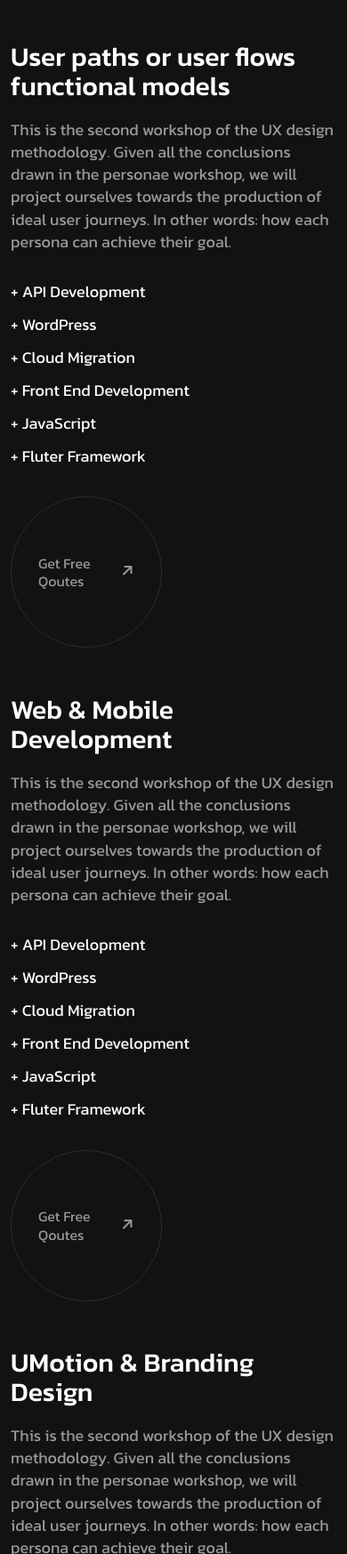
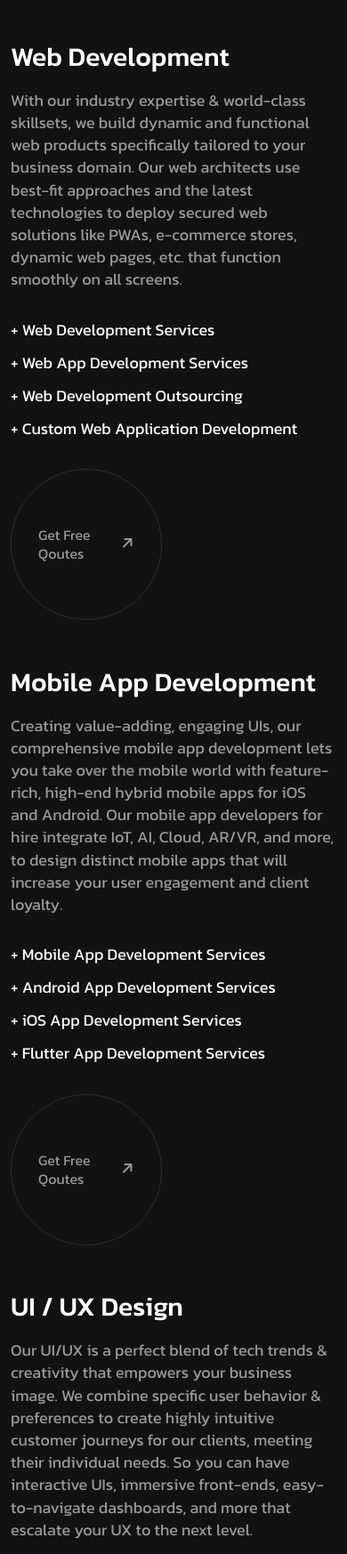
Before and after one commit to KronexTechnology/kronextechnology, a plain HTML site: page service.html in a window 390 px wide. Shown: the part 1560-3307 px from the top of the page at 89% size. Drawn offline with Linux system fonts and the light colour scheme.

Commit message:
service and portfolio.html
Update service and portfolio page and remove teams from the navbar

```diff
--- a/service.html
+++ b/service.html
@@ -1,4 +1,7 @@
-<!DOCTYPE html><html lang="en"><head>
+<!DOCTYPE html>
+<html lang="en">
+
+<head>
   <meta charset="UTF-8">
   <meta http-equiv="X-UA-Compatible" content="IE=edge">
   <meta name="viewport" content="width=device-width, initial-scale=1.0">
@@ -12,7 +15,8 @@
   <!-- Google Fonts -->
   <link rel="preconnect" href="https://fonts.googleapis.com">
   <link rel="preconnect" href="https://fonts.gstatic.com" crossorigin="">
-  <link href="https://fonts.googleapis.com/css2?family=Kanit:wght@300;400;500;600;700&amp;display=swap" rel="stylesheet">
+  <link href="https://fonts.googleapis.com/css2?family=Kanit:wght@300;400;500;600;700&amp;display=swap"
+    rel="stylesheet">
 
   <!-- All CSS files -->
   <link rel="stylesheet" href="css/bootstrap.min.css">
@@ -106,8 +110,10 @@
     <div class="header__inner">
       <div class="header__logo">
         <a href="index.html">
-          <img class="logo-primary" src="images/kronexlogo_side (2).png" alt="Site Logo" style="height: 120px; width: auto;">
-          <img class="logo-secondary" src="images/kronexlogo_white.png" alt="Moibile Logo" style="height: auto; width: 170px;">
+          <img class="logo-primary" src="images/kronexlogo_side (2).png" alt="Site Logo"
+            style="height: 120px; width: auto;">
+          <img class="logo-secondary" src="images/kronexlogo_white.png" alt="Moibile Logo"
+            style="height: auto; width: 170px;">
         </a>
       </div>
       <div class="header__nav-icon">
@@ -305,12 +311,12 @@
                 <div class="content-wrapper">
                   <div class="left-content">
                     <ul class="service__list-6">
-                      <li class="active"><a href="#service_1">Interaction <br>Design</a></li>
-                      <li><a href="#service_2">Web &amp; Mobile <br>Development</a></li>
-                      <li><a href="#service_3">Motion &amp; Branding <br>Design</a></li>
-                      <li><a href="#service_4">Digital <br> Maketing</a></li>
-                      <li><a href="#service_5">Concept and <br>Strategy</a></li>
-                      <li><a href="#service_6">Illustrations &amp; <br> Prototype</a></li>
+                      <li class="active"><a href="#service_1">Web Development</a></li>
+                      <li><a href="#service_2">Mobile App<br>Development</a></li>
+                      <li><a href="#service_3">UI / UX Design</a></li>
+                      <li><a href="#service_4">AI / ML</a></li>
+                      <li><a href="#service_5">Software <br> Development</a></li>
+                      <li><a href="#service_6">Digital Mrketing &amp; <br> SEO</a></li>
                     </ul>
                   </div>
 
@@ -344,18 +350,16 @@
                         </div>
 
                         <div class="animation__service_page">
-                          <h2 class="service__title-6">User paths or user flows functional models</h2>
-                          <p>This is the second workshop of the UX design methodology. Given all the conclusions drawn
-                            in the personae workshop, we will project ourselves towards the production of ideal user
-                            journeys.
-                            In other words: how each persona can achieve their goal.</p>
+                          <h2 class="service__title-6">Web Development</h2>
+                          <p>With our industry expertise & world-class skillsets, we build dynamic and
+                            functional web products specifically tailored to your business domain. Our web architects
+                            use best-fit approaches and the latest technologies to deploy secured web solutions like
+                            PWAs, e-commerce stores, dynamic web pages, etc. that function smoothly on all screens.</p>
                           <ul>
-                            <li>+ API Development</li>
-                            <li>+ WordPress</li>
-                            <li>+ Cloud Migration</li>
-                            <li>+ Front End Development</li>
-                            <li>+ JavaScript</li>
-                            <li>+ Fluter Framework</li>
+                            <li>+ Web Development Services</li>
+                            <li>+ Web App Development Services</li>
+                            <li>+ Web Development Outsourcing</li>
+                            <li>+ Custom Web Application Development</li>
                           </ul>
                           <div class="btn_wrapper">
                             <a href="service-details.html" class="wc-btn-secondary btn-item btn-hover"><span></span>Get
@@ -371,21 +375,16 @@
                         </div>
 
                         <div class="animation__service_page">
-                          <h2 class="service__title-6">Web &amp; Mobile Development</h2>
-                          <p>This is the second workshop of the UX design methodology. Given all the conclusions drawn
-                            in
-                            the
-                            personae workshop, we will project ourselves towards the production of ideal user journeys.
-                            In
-                            other
-                            words: how each persona can achieve their goal.</p>
+                          <h2 class="service__title-6">Mobile App Development</h2>
+                          <p>Creating value-adding, engaging UIs, our comprehensive mobile app development lets you take
+                            over the mobile world with feature-rich, high-end hybrid mobile apps for iOS and Android.
+                            Our mobile app developers for hire integrate IoT, AI, Cloud, AR/VR, and more, to design
+                            distinct mobile apps that will increase your user engagement and client loyalty.</p>
                           <ul>
-                            <li>+ API Development</li>
-                            <li>+ WordPress</li>
-                            <li>+ Cloud Migration</li>
-                            <li>+ Front End Development</li>
-                            <li>+ JavaScript</li>
-                            <li>+ Fluter Framework</li>
+                            <li>+ Mobile App Development Services</li>
+                            <li>+ Android App Development Services</li>
+                            <li>+ iOS App Development Services</li>
+                            <li>+ Flutter App Development Services</li>
                           </ul>
                           <div class="btn_wrapper">
                             <a href="service-details.html" class="wc-btn-secondary btn-item btn-hover"><span></span>Get
@@ -402,21 +401,17 @@
                         </div>
 
                         <div class="animation__service_page">
-                          <h2 class="service__title-6">UMotion &amp; Branding Design</h2>
-                          <p>This is the second workshop of the UX design methodology. Given all the conclusions drawn
-                            in
-                            the
-                            personae workshop, we will project ourselves towards the production of ideal user journeys.
-                            In
-                            other
-                            words: how each persona can achieve their goal.</p>
+                          <h2 class="service__title-6">UI / UX Design</h2>
+                          <p>Our UI/UX is a perfect blend of tech trends & creativity that empowers your business image.
+                            We combine specific user behavior & preferences to create highly intuitive customer journeys
+                            for our clients, meeting their individual needs. So you can have interactive UIs, immersive
+                            front-ends, easy-to-navigate dashboards, and more that escalate your UX to the next level.
+                          </p>
                           <ul>
-                            <li>+ API Development</li>
-                            <li>+ WordPress</li>
-                            <li>+ Cloud Migration</li>
-                            <li>+ Front End Development</li>
-                            <li>+ JavaScript</li>
-                            <li>+ Fluter Framework</li>
+                            <li>+ User Interface (UI) Design</li>
+                            <li>+ Responsive Web App Design</li>
+                            <li>+ Software-as-a-Service UI Design</li>
+                            <li>+ Ecommerce Website Design</li>
                           </ul>
                           <div class="btn_wrapper">
                             <a href="service-details.html" class="wc-btn-secondary btn-item btn-hover"><span></span>Get
@@ -432,21 +427,22 @@
                         </div>
 
                         <div class="animation__service_page">
-                          <h2 class="service__title-6">User paths or user flows functional models</h2>
-                          <p>This is the second workshop of the UX design methodology. Given all the conclusions drawn
-                            in
-                            the
-                            personae workshop, we will project ourselves towards the production of ideal user journeys.
-                            In
-                            other
-                            words: how each persona can achieve their goal.</p>
+                          <h2 class="service__title-6">AI / ML</h2>
+                          <p>We bring the endless power of artificial intelligence (AI) and machine learning (ML) to
+                            your business to optimize your decisions with data-driven, actionable insights. You can
+                            leverage our AI/ML services & solutions for real-time or raw data, to automate your business
+                            with enhanced analytical abilities, proficient products, agility, and ROI for a risk-free
+                            tomorrow.</p>
                           <ul>
-                            <li>+ API Development</li>
-                            <li>+ WordPress</li>
-                            <li>+ Cloud Migration</li>
-                            <li>+ Front End Development</li>
-                            <li>+ JavaScript</li>
-                            <li>+ Fluter Framework</li>
+                            <li>+ Machine Learning Development
+                            </li>
+                            <li>+ Artificial Intelligence Solutions
+                            </li>
+                            <li>+ Data Analytics and Visualization
+                            </li>
+                            <li>+ Custom AI Solutions
+                            </li>
+
                           </ul>
                           <div class="btn_wrapper">
                             <a href="service-details.html" class="wc-btn-secondary btn-item btn-hover"><span></span>Get
@@ -462,21 +458,16 @@
                         </div>
 
                         <div class="animation__service_page">
-                          <h2 class="service__title-6">User paths or user flows functional models</h2>
-                          <p>This is the second workshop of the UX design methodology. Given all the conclusions drawn
-                            in
-                            the
-                            personae workshop, we will project ourselves towards the production of ideal user journeys.
-                            In
-                            other
-                            words: how each persona can achieve their goal.</p>
+                          <h2 class="service__title-6">Software Development</h2>
+                          <p>As a leading IT software outsourcing company, we can expertly handle any simple to complex
+                            software projects of startups or enterprises to modernize businesses. We combine our 12+
+                            years of business excellence with modern techs, to create sturdy, scalable, & innovative
+                            software solutions that engage your end-users on any device or OS.</p>
                           <ul>
-                            <li>+ API Development</li>
-                            <li>+ WordPress</li>
-                            <li>+ Cloud Migration</li>
-                            <li>+ Front End Development</li>
-                            <li>+ JavaScript</li>
-                            <li>+ Fluter Framework</li>
+                            <li>+ Software Development Services</li>
+                            <li>+ Custom Software Development</li>
+                            <li>+ Enterprise Software Development</li>
+                            <li>+ Software Development Outsourcing</li>
                           </ul>
                           <div class="btn_wrapper">
                             <a href="service-details.html" class="wc-btn-secondary btn-item btn-hover"><span></span>Get
@@ -492,21 +483,16 @@
                         </div>
 
                         <div class="animation__service_page">
-                          <h2 class="service__title-6">Illustrations &amp; Prototype</h2>
-                          <p>This is the second workshop of the UX design methodology. Given all the conclusions drawn
-                            in
-                            the
-                            personae workshop, we will project ourselves towards the production of ideal user journeys.
-                            In
-                            other
-                            words: how each persona can achieve their goal.</p>
+                          <h2 class="service__title-6">Digital Mrketing &amp; SEO</h2>
+                          <p>We empower global enterprises and businesses to achieve this through creative content,
+                            personalized campaign creation with management, and 360-degree online reputation management
+                            leveraging decades of experience in digital marketing services.</p>
                           <ul>
-                            <li>+ API Development</li>
-                            <li>+ WordPress</li>
-                            <li>+ Cloud Migration</li>
-                            <li>+ Front End Development</li>
-                            <li>+ JavaScript</li>
-                            <li>+ Fluter Framework</li>
+                            <li>+ Content Marketing</li>
+                            <li>+ PPC Campaigns</li>
+                            <li>+ Social Media</li>
+                            <li>+ Email Marketing</li>
+
                           </ul>
                           <div class="btn_wrapper">
                             <a href="service-details.html" class="wc-btn-secondary btn-item btn-hover"><span></span>Get
@@ -571,7 +557,8 @@
                   <p class="cta__sub-title">Work with us</p>
                   <h2 class="cta__title title-anim">We would love to hear more about your project</h2>
                   <div class="btn_wrapper">
-                    <a href="contact.html" class="wc-btn-primary btn-item btn-hover"><span></span>Let’s talk us <i class="fa-solid fa-arrow-right"></i></a>
+                    <a href="contact.html" class="wc-btn-primary btn-item btn-hover"><span></span>Let’s talk us <i
+                        class="fa-solid fa-arrow-right"></i></a>
                   </div>
                 </div>
               </div>
@@ -597,7 +584,8 @@
               <div class="col-xxl-12">
                 <div class="footer__inner">
                   <div class="footer__widget">
-                    <img class="footer__logo logo-dark" src="images/kronexlogo.png" alt="Footer Logo" style="width: 170px; height: auto;">
+                    <img class="footer__logo logo-dark" src="images/kronexlogo.png" alt="Footer Logo"
+                      style="width: 170px; height: auto;">
                     <p>When do they work well, and when do they on us and finally, when do we actually need how can we
                       avoid
                       them.</p>
@@ -631,7 +619,8 @@
                   <div class="footer__widget-4">
                     <h2 class="project-title">Have a project in your mind?</h2>
                     <div class="btn_wrapper">
-                      <a href="contact.html" class="wc-btn-primary btn-hover btn-item"><span></span> contact us <i class="fa-solid fa-arrow-right"></i></a>
+                      <a href="contact.html" class="wc-btn-primary btn-hover btn-item"><span></span> contact us <i
+                          class="fa-solid fa-arrow-right"></i></a>
                     </div>
                     <!-- <h3 class="contact-time">09 : 00 AM - 10 : 30 PM</h3>
                     <h4 class="contact-day">Saturday - Thursday</h4> -->
@@ -681,4 +670,6 @@
 
 
 
-</body></html>
+</body>
+
+</html>
```
Also changed, not shown: index.html (+3 -3 lines), portfolio-3.html (+39 -39 lines). Lines whose indentation alone changed are shown as unchanged.
